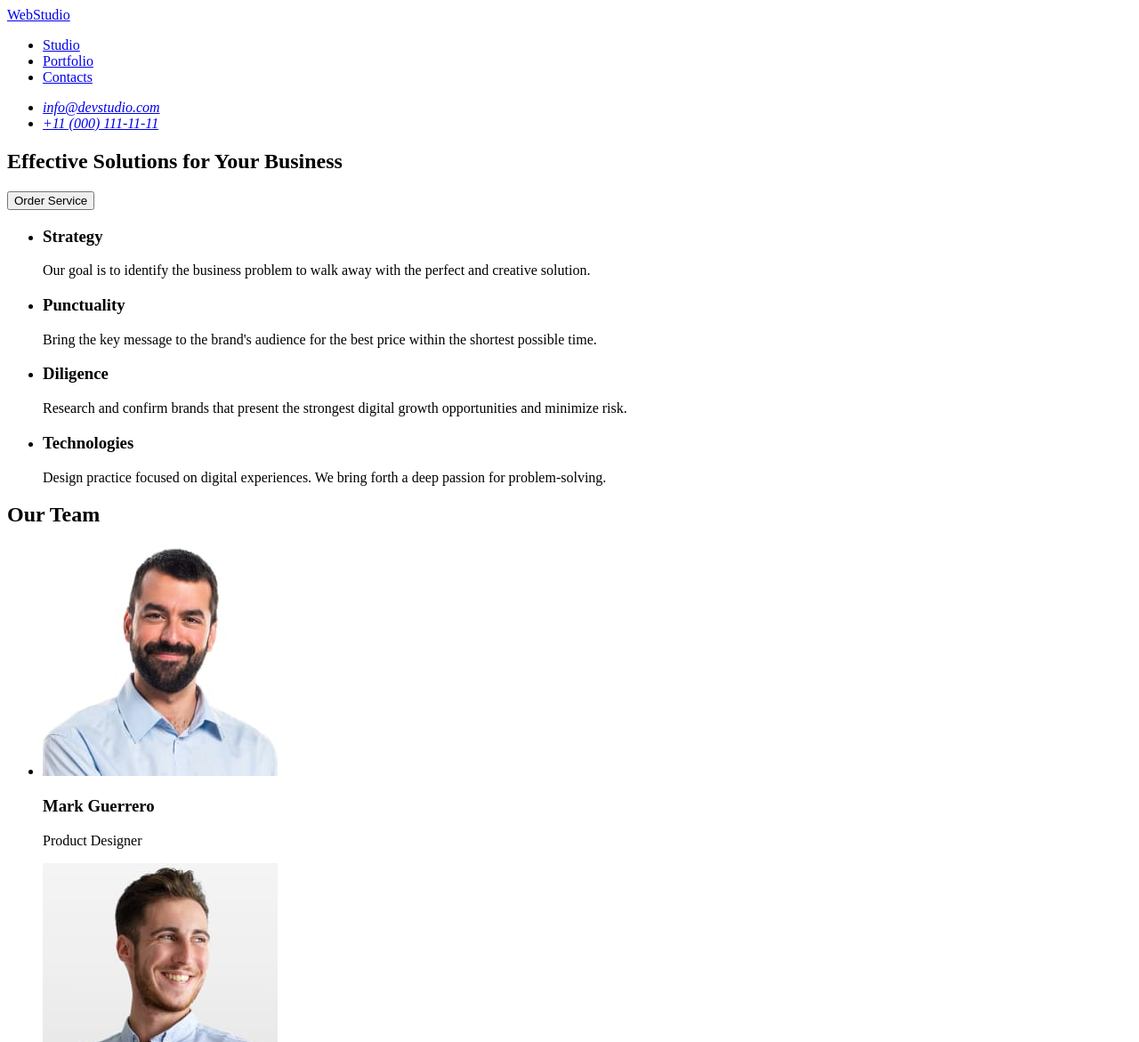
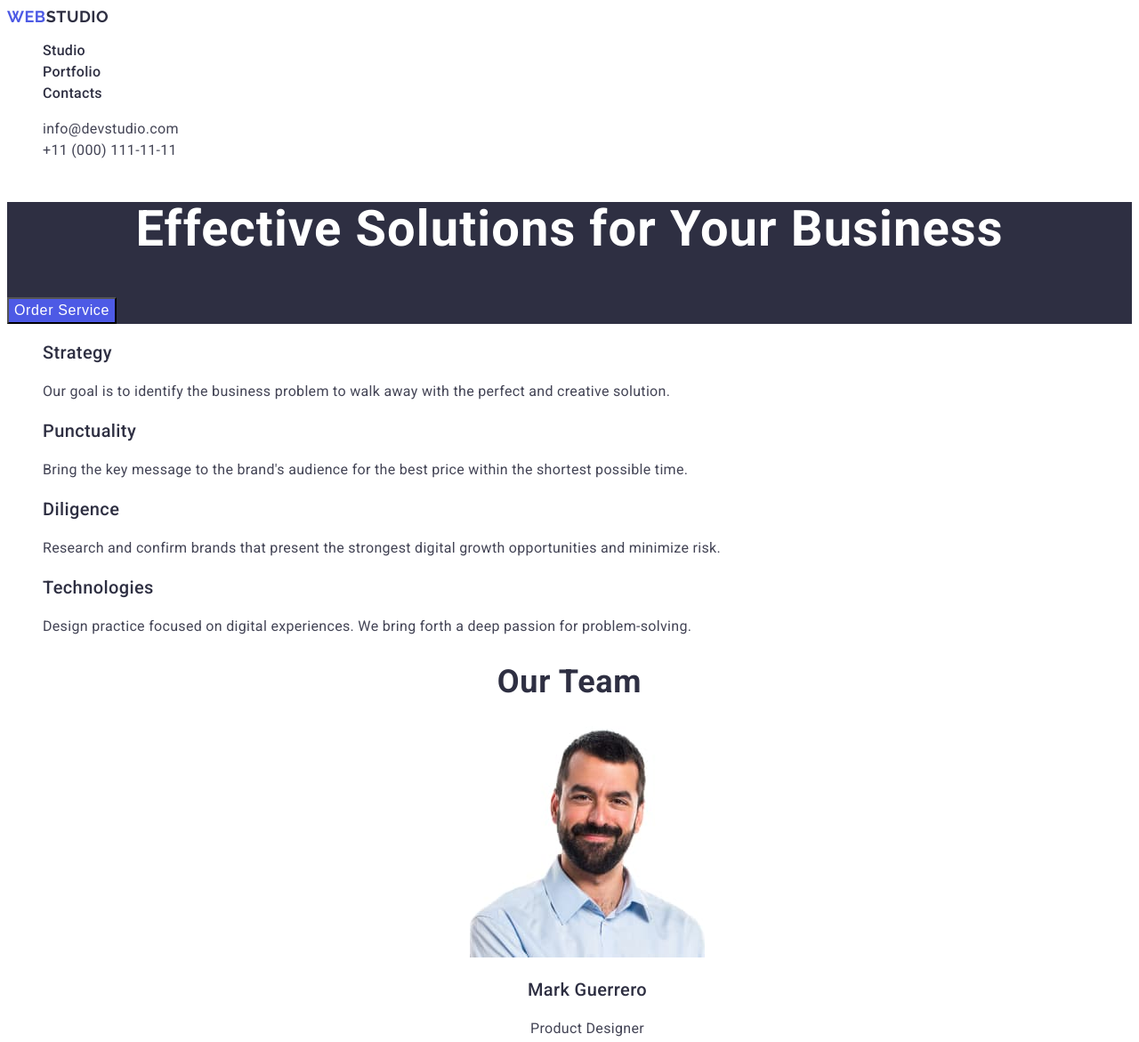
Before and after one commit to Anzhela-Adannikova/goit-markup-hw-02, a plain HTML site: page index.html in a window 1280 px wide. Shown: the top 1171 px of the page at 89% size. Drawn offline with Linux system fonts and the light colour scheme.

Commit message:
index.html

```diff
--- a/css/styles.css
+++ b/css/styles.css
@@ -1,3 +1,164 @@
 body {
-    font-family: "Raleway", "Raleway", sans-serif;
+    font-family: "Roboto", sans-serif;
+    color: ;
 }
+
+a {
+    text-decoration: none;
+}
+
+ul, ol {
+    list-style-type: none;
+}
+
+button {
+    cursor: pointer;
+}
+
+
+/* #region Header */
+.header-page {
+}
+.nav-page {
+}
+.header-address {
+    font-style: normal;
+}
+.addr-list {
+}
+.addr-iten {
+}
+.addr-link {
+    font-weight: 400;
+    font-size: 16px;
+    line-height: 1.5;
+    letter-spacing: 0.02em;
+    color: #434455;
+}
+.addr-link:hover,
+.addr-link:focus {
+    color: #404bbf;
+}
+
+
+.logo {
+    font-family: "Raleway", sans-serif;
+    font-weight: 700;
+    font-size: 18px;
+    line-height: 1.16667;
+    letter-spacing: 0.03em;
+    text-transform: uppercase;
+    color: #4d5ae5;
+}
+
+.logo-style {
+    font-weight: 700;
+    font-size: 18px;
+    line-height: 1.16667;
+    letter-spacing: 0.03em;
+    text-transform: uppercase;
+    color: #2e2f42;
+}
+
+.nav-list {}
+.nav-item {}
+.nav-item-link {
+    font-weight: 500;
+    font-size: 16px;
+    line-height: 1.5;
+    letter-spacing: 0.02em;
+    color: #2e2f42
+    }
+
+.nav-item-link:hover,
+.nav-item-link:focus {
+    color: #404bbf;
+}
+
+/* #endregion Header */
+
+/*#region section 1 Order Service*/
+.order-service {
+    background-color: #2e2f42;;
+}
+.title-order-service {
+    font-weight: 700;
+    font-size: 56px;
+    line-height: 1.07143;
+    letter-spacing: 0.02em;
+    text-align: center;
+    color: #fff;
+}
+.btn-order-service {
+    font-weight: 500;
+    font-size: 16px;
+    line-height: 1.5;
+    letter-spacing: 0.04em;
+    color: #fff;
+    background-color: #4d5ae5;
+}
+.btn-order-service:hover {
+    background-color: #404bbf;
+}
+/*#endregion section 1 Order Service*/
+/*#region section 2 Advantages*/
+.advantages {
+}
+.adv-list {
+}
+.adv-category {
+}
+.adv-title {
+    font-weight: 500;
+    font-size: 20px;
+    line-height: 1.2;
+    letter-spacing: 0.02em;
+    color: #2e2f42;
+}
+.adv-descr {
+    font-weight: 400;
+    font-size: 16px;
+    line-height: 1.5;
+    letter-spacing: 0.02em;
+    color: #434455;
+}
+/*#endregion section 2 Advantages*/
+/*#region section 3 Our Team*/
+.our-team {
+    text-align: center;
+}
+.title-our-team {
+    font-weight: 700;
+    font-size: 36px;
+    line-height: 1.11111;
+    letter-spacing: 0.02em;
+    text-align: center;
+    color: #2e2f42;
+}
+.our-team-list {
+}
+.our-team-category {
+}
+.image-our-team {
+}
+.name-our-team {
+    font-weight: 500;
+    font-size: 20px;
+    line-height: 1.2;
+    letter-spacing: 0.02em;
+    text-align: center;
+    color: #2e2f42;
+}
+.desc-our-team {
+    font-weight: 400;
+    font-size: 16px;
+    line-height: 1.5;
+    letter-spacing: 0.02em;
+    text-align: center;
+    color: #434455;
+}
+/*#endregion section 3 Our Team*/
+
+/*#region section 4 Our Portfolio*/
+
+/*#endregion section 4 Our Portfolio*/
--- a/index.html
+++ b/index.html
@@ -4,6 +4,7 @@
     <meta charset="UTF-8">
     <meta name="viewport" content="width=device-width, initial-scale=1.0">
     <title>WebStudio</title>
+    <link rel="stylesheet" href="./css/styles.css"
     <link rel="preconnect" href="https://fonts.googleapis.com">
     <link rel="preconnect" href="https://fonts.gstatic.com" crossorigin>
     <link href="https://fonts.googleapis.com/css2?family=Noto+Serif:ital,wght@0,100..900;1,100..900&family=Roboto:ital,wght@0,100;0,300;0,400;0,500;0,700;0,900;1,100;1,300;1,400;1,500;1,700;1,900&display=swap" rel="stylesheet">
@@ -13,107 +14,112 @@
     <link href="https://cdnjs.cloudflare.com/ajax/libs/modern-normalize/3.0.1/modern-normalize.css">
 </head>
 <body>
-    <!-- ==================== Header ==================== -->
+    <!-- ==================== #region Header ==================== -->
     <header class="header-page">
         <nav class="nav-page">
-                <a class="logo" href="./index.html">WebStudio</a>
+                <a class="logo" href="./index.html">Web<span class="logo-style">Studio</span></a>
             <ul class="nav-list">
                 <li class="nav-item"><a class="nav-item-link" href="./index.html">Studio</a></li>
                 <li class="nav-item"><a class="nav-item-link" href="#">Portfolio</a></li>
                 <li class="nav-item"><a class="nav-item-link" href="#">Contacts</a></li>
             </ul>
         </nav>
-        <address>
-            <ul>
-                <li><a href="mailto:info@devstudio.com">info@devstudio.com</a></li>
-                <li><a href="tel:+110001111111">+11 (000) 111-11-11</a></li>
+        <address class="header-address">
+            <ul class="addr-list">
+                <li class="addr-iten"><a class="addr-link" href="mailto:info@devstudio.com">info@devstudio.com</a></li>
+                <li class="addr-iten"><a class="addr-link" href="tel:+110001111111">+11 (000) 111-11-11</a></li>
             </ul>
         </address>
     </header>
+        <!-- ==================== #endregion Header ==================== -->
     <main>
-        <!-- ==================== section 1 Order Service ==================== -->
-        <section>
-            <h1>
+        <!-- ==================== #region section 1 Order Service ==================== -->
+        <section class="order-service">
+            <h1 class="title-order-service">
                 Effective Solutions for Your Business
             </h1>
-            <button type="button">Order Service</button>
+            <button class="btn-order-service" type="button">Order Service</button>
         </section>
-         <!-- ==================== section 2 Advantages ==================== -->
-        <section>
+         <!-- ==================== #endregion section 1 Order Service ==================== -->
+
+         <!-- ==================== #region section 2 Advantages ==================== -->
+        <section class="advantages">
             <h2 hidden>Advantages</h2>
-        <ul>
-            <li>
-                <h3>Strategy</h3>
-                <p>Our goal is to identify the business problem to walk away with the perfect and creative solution.</p>
+        <ul class="adv-list">
+            <li class="adv-category">
+                <h3 class="adv-title">Strategy</h3>
+                <p class="adv-descr">Our goal is to identify the business problem to walk away with the perfect and creative solution.</p>
             </li>
-            <li>
-                <h3>Punctuality</h3>
-                <p>Bring the key message to the brand's audience for the best price within the shortest possible time.</p>
+            <li class="adv-category">
+                <h3 class="adv-title">Punctuality</h3>
+                <p class="adv-descr">Bring the key message to the brand's audience for the best price within the shortest possible time.</p>
             </li>
-            <li>
-                <h3>Diligence</h3>
-                <p>Research and confirm brands that present the strongest digital growth opportunities and minimize risk.</p>
+            <li class="adv-category">
+                <h3 class="adv-title">Diligence</h3>
+                <p class="adv-descr">Research and confirm brands that present the strongest digital growth opportunities and minimize risk.</p>
             </li>
-            <li>
-                <h3>Technologies</h3>
-                <p>Design practice focused on digital experiences. We bring forth a deep passion for problem-solving.</p>
+            <li class="adv-category">
+                <h3 class="adv-title">Technologies</h3>
+                <p class="adv-descr">Design practice focused on digital experiences. We bring forth a deep passion for problem-solving.</p>
             </li>
         </ul>
         </section>
-        <!-- ==================== section 3 Our Team ==================== -->
-        <section>
-        <h2>Our Team</h2>
-        <ul>
-            <li>
-                <img src="./images/our_team/mark_guerrero.jpg"
+        <!-- ==================== #endregion section 2 Advantages ==================== -->
+        <!-- ==================== #region section 3 Our Team ==================== -->
+        <section class="our-team">
+        <h2 class="title-our-team">Our Team</h2>
+        <ul class="our-team-list">
+            <li class="our-team-category">
+                <img class="image-our-team" src="./images/our_team/mark_guerrero.jpg"
                 alt="Mark Guerrero avatar"
                 width="264"
                 height="260"
                 />
-                <h3>Mark Guerrero</h3>
-                <p>Product Designer</p>
+                <h3 class="name-our-team">Mark Guerrero</h3>
+                <p class="desc-our-team">Product Designer</p>
             </li>
-            <li>
-                <img src="./images/our_team/tom_ford.jpg"
+            <li class="our-team-category">
+                <img class="image-our-team" src="./images/our_team/tom_ford.jpg"
                 alt="Tom Ford avatar"
                 width="264"
                 height="260"
                 />
-                <h3>Tom Ford</h3>
-                <p>Frontend Developer</p>
+                <h3 class="name-our-team">Tom Ford</h3>
+                <p class="desc-our-team">Frontend Developer</p>
             </li>
-            <li>
-                <img src="./images/our_team/camila_garcia.jpg"
+            <li class="our-team-category">
+                <img class="image-our-team" src="./images/our_team/camila_garcia.jpg"
                 alt="Camila Garcia avatar"
                 width="264"
                 height="260"
                 />
-                <h3>Camila Garcia</h3>
-                <p>Marketing</p>
+                <h3 class="name-our-team">Camila Garcia</h3>
+                <p class="desc-our-team">Marketing</p>
             </li>
-            <li>
-                <img src="./images/our_team/daniel_wilson.jpg"
+            <li class="our-team-category">
+                <img class="image-our-team" src="./images/our_team/daniel_wilson.jpg"
                 alt="Daniel Wilson avatar"
                 width="264"
                 height="260"
                 />
-                <h3>Daniel Wilson</h3>
-                <p>UI Designer</p>
+                <h3 class="name-our-team">Daniel Wilson</h3>
+                <p class="desc-our-team">UI Designer</p>
             </li>
         </ul>
         </section>
-        <!-- ==================== section 4 Our Portfolio ==================== -->
-        <section>
-        <h2>Our Portfolio</h2>
-        <ul>
-            <li>
-                <img src="./images/our_portfolio/banking_app.jpg"
+        <!-- ==================== #endregion section 3 Our Team ==================== -->
+        <!-- ==================== #region section 4 Our Portfolio ==================== -->
+        <section class="our-portfolio">
+        <h2 class="title-our-team">Our Portfolio</h2>
+        <ul class="list-our-portfolio">
+            <li class="our-portfolio-category">
+                <img class="image-our-portfolio" src="./images/our_portfolio/banking_app.jpg"
                 alt="Banking App"
                 weidth="360"
                 height="300"
                 />
-                    <h3>Banking App</h3>
-                        <p>App</p>
+                    <h3 class="name-our-portfolio">Banking App</h3>
+                        <p class="desc-our-portfolio">App</p>
             </li>
             <li>
                 <img src="./images/our_portfolio/cashless_payment.jpg"
@@ -162,11 +168,11 @@
             </li>
         </ul>
         </section>
-
+        <!-- ==================== #endregion section 4 Our Portfolio ==================== -->
     </main>
         <!-- ==================== Footer ==================== -->
     <footer>
-        <a class="logo" href="./index.html">WebStudio</a>
+        <a class="logo" href="./index.html">Web<span class="logo-style">Studio</span></a>
         <p>
             Increase the flow of customers and sales for your business with digital marketing & growth solutions.
         </p>
```
